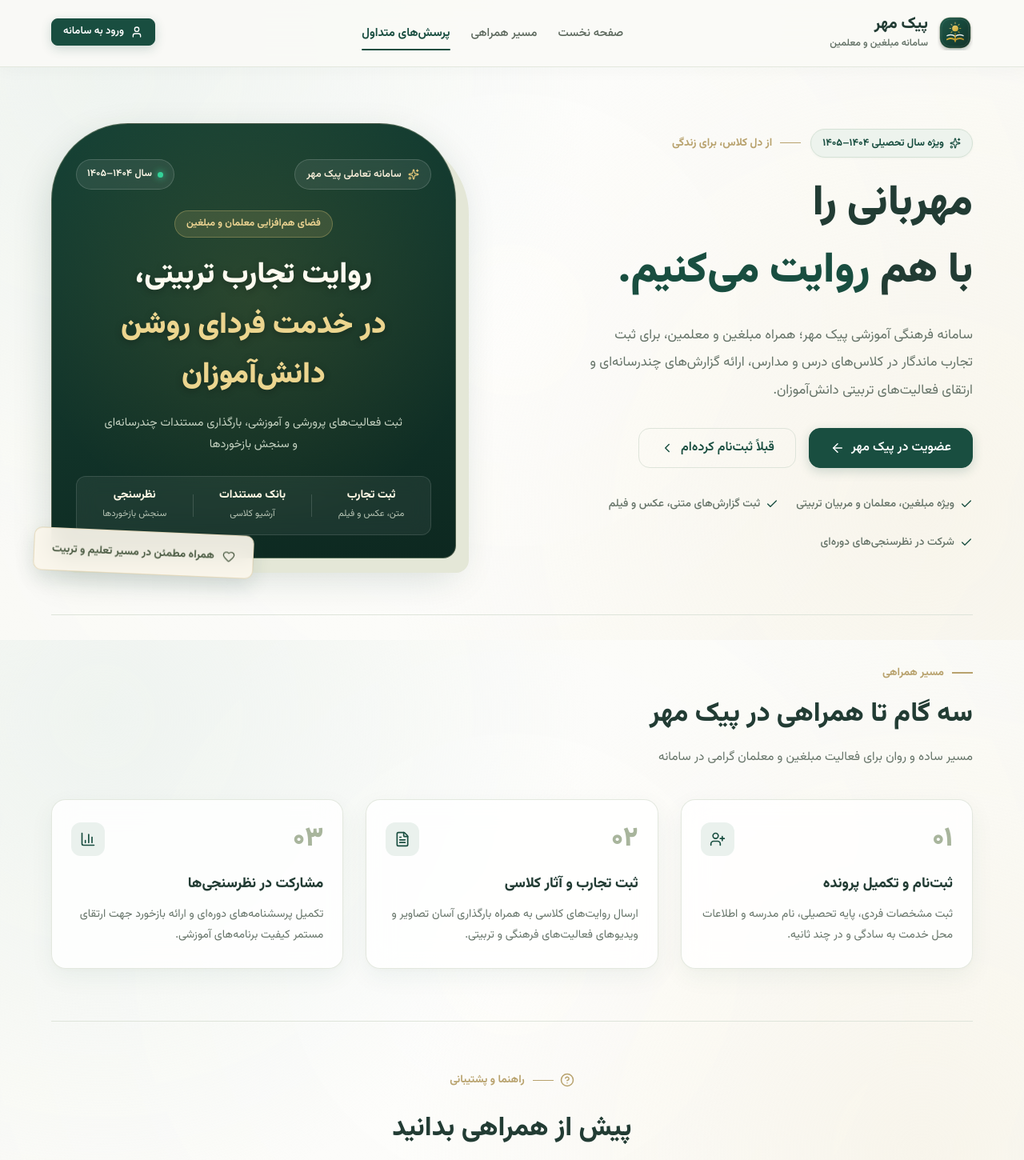
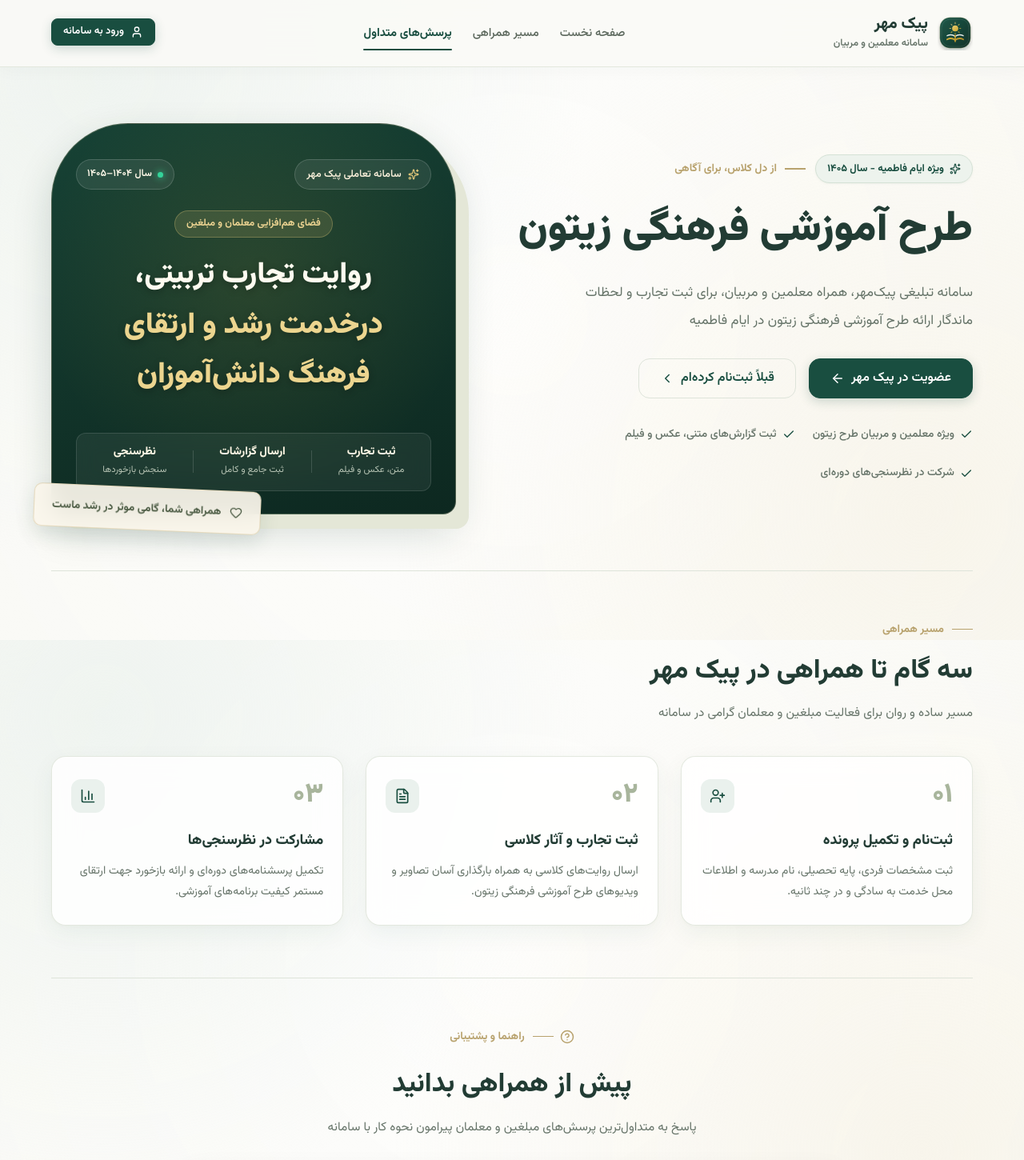
Before and after one commit to AminEslamian/peykemehr-frontend, a React (Vite) app: page / in a window 1280 px wide. Shown: the top 1450 px of the page at 80% size. Built offline with nearby package versions, Linux system fonts and the light colour scheme.

Commit message:
chore: change some texts

```diff
--- a/src/components/Footer.tsx
+++ b/src/components/Footer.tsx
@@ -21,7 +21,7 @@ export const Footer: React.FC<FooterProps> = ({ onNavigate }) => {
           <Logo size={38} variant="icon" />
           <div className="footer-copy">
             <span className="footer-brand-title">سامانه پیک مهر</span>
-            <span className="footer-brand-sub">همراه مبلغین و معلمین، برای فردای روشن‌تر دانش‌آموزان</span>
+            <span className="footer-brand-sub">همراه معلمین و مربیان</span>
           </div>
         </div>
 
--- a/src/components/Logo.tsx
+++ b/src/components/Logo.tsx
@@ -124,7 +124,7 @@ export const Logo: React.FC<LogoProps> = ({
       {IconMark}
       <div className="brand-info">
         <b className="brand-name">پیک مهر</b>
-        {showSubtitle && <small className="brand-subtitle">سامانه مبلغین و معلمین</small>}
+        {showSubtitle && <small className="brand-subtitle">سامانه معلمین و مربیان</small>}
       </div>
     </div>
   );
--- a/src/views/AuthView.tsx
+++ b/src/views/AuthView.tsx
@@ -260,7 +260,7 @@ export const AuthView: React.FC<AuthViewProps> = ({ initialMode, onDone, onSwitc
             <Logo size={56} variant="icon" />
           </div>
           <span className="eyebrow">
-            <span className="line" /> سامانه مبلغین و معلمین پیک مهر
+            <span className="line" /> سامانه معلمین و مربیان پیک مهر
           </span>
 
           <h1 className="auth-title">
@@ -268,7 +268,7 @@ export const AuthView: React.FC<AuthViewProps> = ({ initialMode, onDone, onSwitc
               ? 'تأیید شماره و ورود'
               : mode === 'login'
               ? 'ورود به حساب کاربری'
-              : 'ایجاد حساب کاربری (مبلغین و معلمین)'}
+              : 'ایجاد حساب کاربری (معلمین و مربیان)'}
           </h1>
 
           <p className="auth-subtitle">
--- a/src/views/DashboardView.tsx
+++ b/src/views/DashboardView.tsx
@@ -569,7 +569,7 @@ export const DashboardView: React.FC<DashboardViewProps> = ({ onNavigate }) => {
               ثبت و ارسال روایت فعالیت کلاسی
             </h3>
             <p>
-              شرح دستاوردها، اقدامات ابتکاری و تجارب پرورشی خود را همراه با مستندات تصویری ثبت فرمایید.
+              ارسال تصاویر و ویدیو‌های اتفاقات، فعالیت‌ها، تجارب و ... اجرای طرح آموزشی، فرهنگی زیتون.
             </p>
           </div>
 
@@ -616,7 +616,7 @@ export const DashboardView: React.FC<DashboardViewProps> = ({ onNavigate }) => {
                 rows={6}
                 value={reportText}
                 onChange={(e) => setReportText(e.target.value)}
-                placeholder="توضیح دهید چه فعالیتی با دانش‌آموزان انجام شد، بازخورد آنان چه بود و چه دستاورد تربیتی یا آموزشی حاصل گردید..."
+                placeholder="توضیح دهید رسانه ارسالی شما مربوط به کدام بخش فعالیت‌ها می‌باشد، بازخورد دانش‌آموزان چه بود و چه دستاورد تربیتی یا آموزشی حاصل گردید."
                 style={{ resize: 'vertical', minHeight: '160px', lineHeight: '2' }}
               />
               <div
@@ -849,7 +849,7 @@ export const DashboardView: React.FC<DashboardViewProps> = ({ onNavigate }) => {
                 <FolderArchive size={20} style={{ color: 'var(--primary)' }} />
                 سوابق و بایگانی فعالیت‌های ثبت‌شده
               </h3>
-              <p>مشاهده، بازبینی و مدیریت گزارش‌های ارسالی شما در طول سال تحصیلی</p>
+              <p>مشاهده، بازبینی و مدیریت گزارش‌های ارسالی شما</p>
             </div>
 
             {reportsLoaded && (
--- a/src/views/HomeView.tsx
+++ b/src/views/HomeView.tsx
@@ -25,21 +25,19 @@ export const HomeView: React.FC<HomeViewProps> = ({ onNavigate }) => {
         <div className="hero-text">
           <div style={{ display: 'flex', alignItems: 'center', gap: '12px', flexWrap: 'wrap', marginBottom: '14px' }}>
             <span className="hero-badge">
-              <Sparkles size={14} /> ویژه سال تحصیلی ۱۴۰۴–۱۴۰۵
+              <Sparkles size={14} /> ویژه ایام فاطمیه - سال ۱۴۰۵
             </span>
             <span className="eyebrow">
-              <span className="line" /> از دل کلاس، برای زندگی
+              <span className="line" /> از دل کلاس، برای آگاهی
             </span>
           </div>
 
           <h1>
-            مهربانی را<br />
-            با هم <em>روایت می‌کنیم.</em>
+            طرح آموزشی فرهنگی زیتون
           </h1>
 
           <p className="hero-desc">
-            سامانه فرهنگی آموزشی پیک مهر؛ همراه مبلغین و معلمین، برای ثبت تجارب ماندگار در کلاس‌های درس و مدارس، ارائه
-            گزارش‌های چندرسانه‌ای و ارتقای فعالیت‌های تربیتی دانش‌آموزان.
+            سامانه تبلیغی پیک‌مهر، همراه معلمین و مربیان، برای ثبت تجارب و لحظات ماندگار ارائه طرح آموزشی فرهنگی زیتون در ایام فاطمیه
           </p>
 
           <div className="hero-actions">
@@ -64,7 +62,7 @@ export const HomeView: React.FC<HomeViewProps> = ({ onNavigate }) => {
 
           <div className="hero-features">
             <span className="hero-feature-item">
-              <Check size={16} /> ویژه مبلغین، معلمان و مربیان تربیتی
+              <Check size={16} /> ویژه معلمین و مربیان طرح زیتون
             </span>
             <span className="hero-feature-item">
               <Check size={16} /> ثبت گزارش‌های متنی، عکس و فیلم
@@ -93,11 +91,8 @@ export const HomeView: React.FC<HomeViewProps> = ({ onNavigate }) => {
               <div className="panel-tagline-badge">فضای هم‌افزایی معلمان و مبلغین</div>
               <h2 className="panel-hero-heading">
                 روایت تجارب تربیتی،<br />
-                <em>در خدمت فردای روشن دانش‌آموزان</em>
+                <em>درخدمت رشد و ارتقای فرهنگ دانش‌آموزان</em>
               </h2>
-              <p className="panel-hero-desc">
-                ثبت فعالیت‌های پرورشی و آموزشی، بارگذاری مستندات چندرسانه‌ای و سنجش بازخوردها
-              </p>
             </div>
 
             <div className="panel-bottom">
@@ -107,8 +102,8 @@ export const HomeView: React.FC<HomeViewProps> = ({ onNavigate }) => {
               </div>
               <div className="panel-stat-divider" />
               <div className="panel-stat-item">
-                <span className="stat-title">بانک مستندات</span>
-                <span className="stat-desc">آرشیو کلاسی</span>
+                <span className="stat-title">ارسال گزارشات</span>
+                <span className="stat-desc">ثبت جامع و کامل</span>
               </div>
               <div className="panel-stat-divider" />
               <div className="panel-stat-item">
@@ -119,7 +114,7 @@ export const HomeView: React.FC<HomeViewProps> = ({ onNavigate }) => {
           </div>
 
           <div className="paper-tag">
-            <Heart size={16} /> همراه مطمئن در مسیر تعلیم و تربیت
+            <Heart size={16} /> همراهی شما، گامی موثر در رشد ماست
           </div>
         </div>
       </section>
@@ -145,7 +140,7 @@ export const HomeView: React.FC<HomeViewProps> = ({ onNavigate }) => {
             {
               num: '۰۲',
               title: 'ثبت تجارب و آثار کلاسی',
-              desc: 'ارسال روایت‌های کلاسی به همراه بارگذاری آسان تصاویر و ویدیوهای فعالیت‌های فرهنگی و تربیتی.',
+              desc: 'ارسال روایت‌های کلاسی به همراه بارگذاری آسان تصاویر و ویدیوهای طرح آموزشی فرهنگی زیتون.',
               icon: FileText,
             },
             {
--- a/src/views/ProfileView.tsx
+++ b/src/views/ProfileView.tsx
@@ -787,7 +787,7 @@ export const ProfileView: React.FC<ProfileViewProps> = ({ onNavigate }) => {
                   نظرسنجی‌های دوره‌ای
                 </h4>
                 <p style={{ margin: 0, fontSize: '0.85rem', color: 'var(--muted-foreground)' }}>
-                  پاسخ به پرسش‌های ارزیابی کیفی مدارس و ثبت امتیازات همراهی
+                  پاسخ به پرسش‌های ارزیابی کیفی طرح آموزشی فرهنگی زیتون
                 </p>
               </div>
             </div>
```
